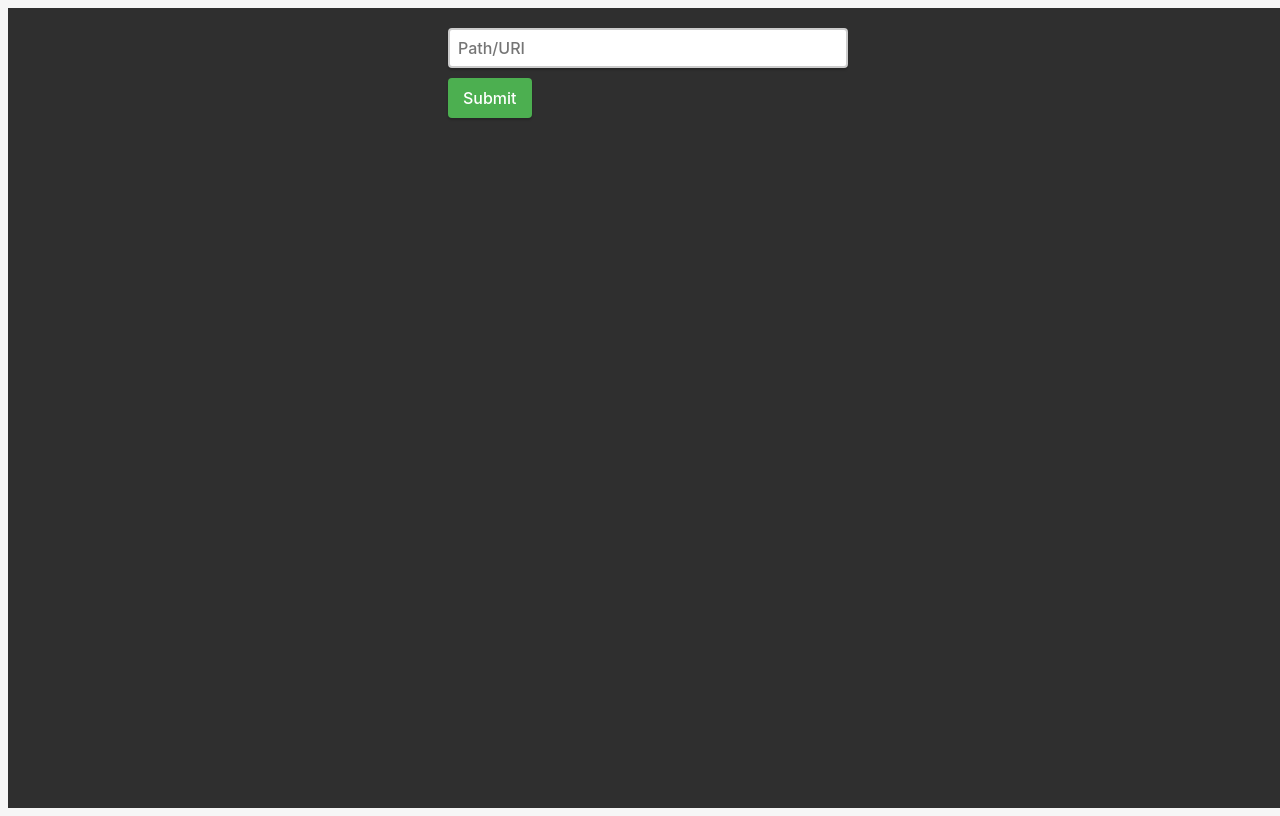
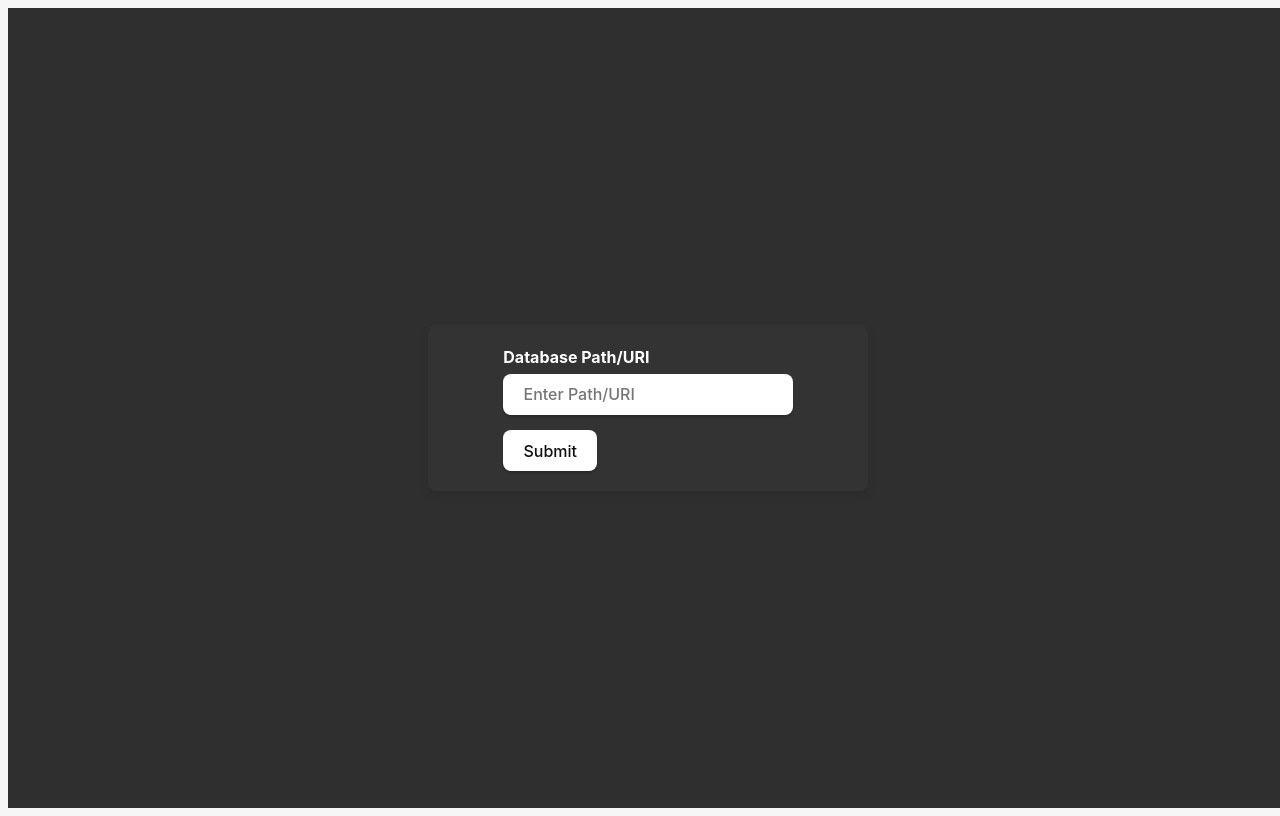
Before and after one commit to Aradhya-Tripathi/diffpriv, a React (Vite) app: page / in a window 1280 px wide. Built offline with nearby package versions, Linux system fonts and the light colour scheme.

Commit message:
feat: styles

```diff
--- a/src/components/ConfigForm.jsx
+++ b/src/components/ConfigForm.jsx
@@ -7,15 +7,17 @@
   const [databasePath, setDatabasePath] = useState("");
 
   const configure = async () => {
-    if (databasePath) {
+    if (databasePath.trim()) {
       try {
         const msg = await invoke("connect", { databasePath });
         setDatabasePath("");
         toast.success(msg, { duration: 2000 });
         onConnect();
       } catch (err) {
-        toast.error(err, { duration: 2000 });
+        toast.error(err.message, { duration: 2000 });
       }
+    } else {
+      toast.error("Database path cannot be empty", { duration: 2000 });
     }
   };
 
@@ -28,12 +30,13 @@
     <div className="config-form-container" id="config-form">
       <form onSubmit={handleSubmit}>
         <div className="form-group">
+          <label htmlFor="configPath">Database Path/URI</label>
           <input
             type="text"
             id="configPath"
             value={databasePath}
             onChange={(e) => setDatabasePath(e.target.value)}
-            placeholder="Path/URI"
+            placeholder="Enter Path/URI"
             required
           />
         </div>
--- a/src/styles/App.css
+++ b/src/styles/App.css
@@ -57,45 +57,5 @@
   width: 100vw;
   background-color: #2f2f2f;
   align-items: center;
+  justify-content: center;
 }
-
-.config-form-container {
-  width: 50%;
-  justify-content: center;
-  padding: 20px;
-  border-radius: 5px;
-  color: white;
-  max-width: 400px;
-  margin: 0 auto;
-}
-
-.form-group {
-  margin-bottom: 10px;
-}
-
-label {
-  display: white;
-  margin-bottom: 5px;
-}
-
-input,
-select {
-  padding: 8px;
-  width: 100%;
-  border-radius: 4px;
-  border: 2px solid #ccc;
-  box-sizing: border-box;
-}
-
-button {
-  padding: 10px 15px;
-  border: none;
-  border-radius: 4px;
-  background-color: #4caf50;
-  color: white;
-  cursor: pointer;
-}
-
-button:hover {
-  background-color: #45a049;
-}
--- a/src/styles/Config.css
+++ b/src/styles/Config.css
@@ -1,27 +1,47 @@
 .config-form-container {
   width: 50%;
+  display: flex;
   justify-content: center;
   padding: 20px;
-  border-radius: 5px;
+  border-radius: 8px;
+  background-color: #333;
   color: white;
   max-width: 400px;
   margin: 0 auto;
+  box-shadow: 0 4px 8px rgba(0, 0, 0, 0.1);
 }
 
 .form-group {
-  margin-bottom: 10px;
+  margin-bottom: 15px;
 }
 
 label {
-  display: white;
+  display: block;
   margin-bottom: 5px;
+  font-weight: bold;
 }
 
 input,
 select {
-  padding: 8px;
+  padding: 10px;
   width: 100%;
   border-radius: 4px;
   border: 2px solid #ccc;
   box-sizing: border-box;
+  background-color: #fff;
+  color: #333;
 }
+
+button {
+  padding: 10px 20px;
+  border: none;
+  border-radius: 4px;
+  background-color: #007bff;
+  color: white;
+  cursor: pointer;
+  transition: background-color 0.3s ease;
+}
+
+button:hover {
+  background-color: #0056b3;
+}
```
